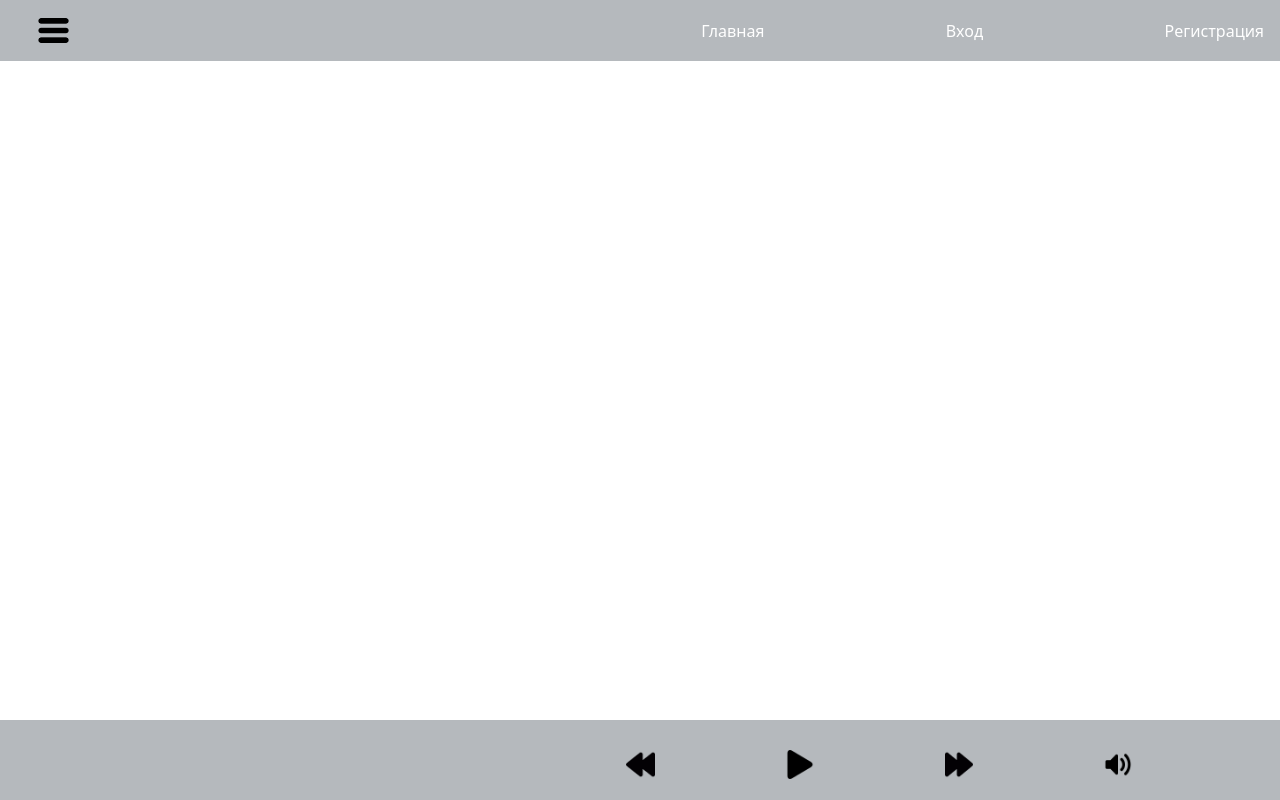
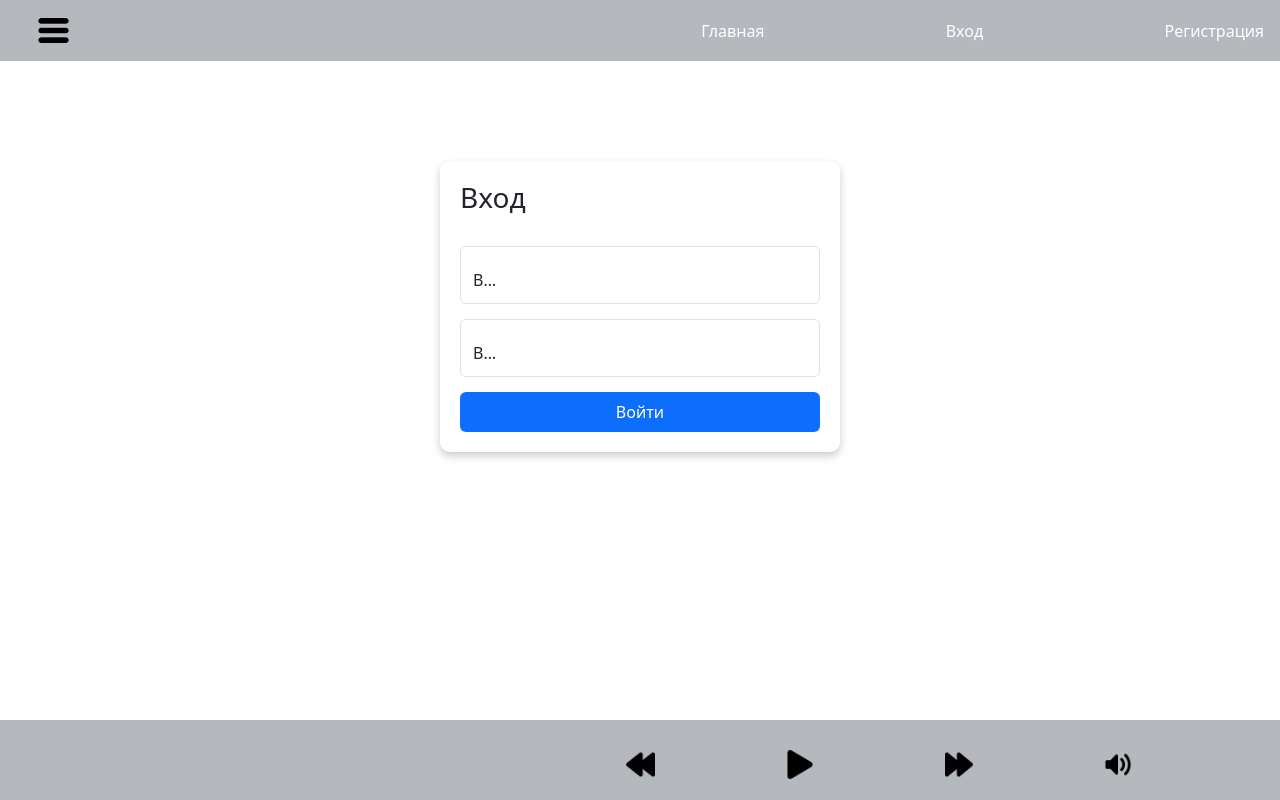
Before and after one commit to KayotPoziloy/thematic_audio_player, a React (Create React App) app in the folder frontend/: page /login in a window 1280 px wide. Built offline with nearby package versions, Linux system fonts and the light colour scheme; no server answers.

Commit message:
fix авторизации и регистрации

```diff
--- a/frontend/src/App.tsx
+++ b/frontend/src/App.tsx
@@ -7,6 +7,9 @@ import Footer from "./components/Footer";
 import {usePlaylists} from "./hooks/usePlaylists";
 import Account from "./components/Account";
 import {Routes} from "react-router";
+import SignIn from "./components/auth/SignIn";
+import SignUp from "./components/auth/SignUp";
+
 
 
 function App() {
@@ -37,6 +40,8 @@ function App() {
                     <Routes>
                         <Route path="/" element={<Content />} />
                         <Route path="/account/*" element={<Account />} />
+                        <Route path="/login" element={<SignIn />} />
+                        <Route path="/register" element={<SignUp />} />
                     </Routes>
                     <Footer />
                 </div>
--- /dev/null
+++ b/frontend/src/components/auth/SignIn.css
@@ -0,0 +1,15 @@
+form {
+    position: relative;
+    display: flex;
+    flex-direction: column;
+    align-items: stretch;
+    justify-content: flex-start;
+    width: 100%;
+    max-width: 400px;
+    margin: 100px auto 0; /* Центрируем форму и учитываем высоту шапки */
+    padding: 20px;
+    background-color: #ffffff;
+    border-radius: 10px;
+    box-shadow: 0 4px 8px rgba(0, 0, 0, 0.2);
+    gap: 15px;
+}
--- a/frontend/src/components/auth/SignIn.tsx
+++ b/frontend/src/components/auth/SignIn.tsx
@@ -3,6 +3,7 @@ import {useDispatch} from "react-redux";
 import {signin} from "../../redux/actions/user";
 import {AppDispatch} from "../../redux/reducers";
 import {useNavigate} from "react-router-dom";
+import "./SignIn.css";
 
 
 export default function SignIn(){
--- a/frontend/src/config.tsx
+++ b/frontend/src/config.tsx
@@ -1 +1 @@
-export const API_URL = `http://localhost:5000/`
+export const API_URL = `http://localhost:4000/`
--- a/package.json
+++ b/package.json
@@ -3,6 +3,7 @@
     "cypress": "^13.15.0"
   },
   "dependencies": {
-    "cors": "^2.8.5"
+    "cors": "^2.8.5",
+    "react-router-dom": "^7.0.2"
   }
 }
```
Also changed, not shown: frontend/src/components/auth/SignUp.tsx (line endings or trailing spaces), 1 other file (tests, documents, lock files or other folders).
